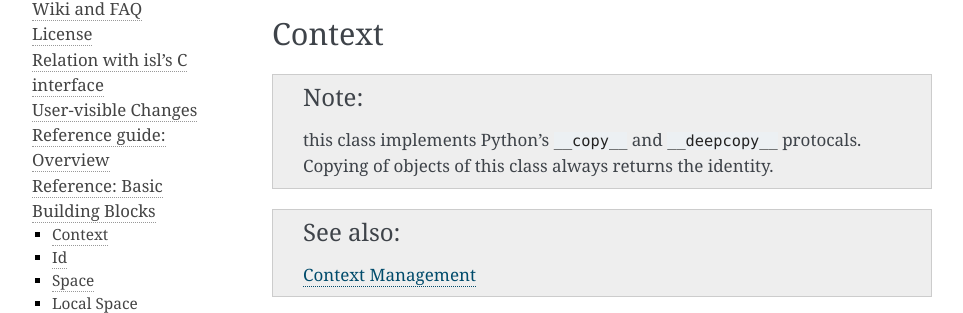
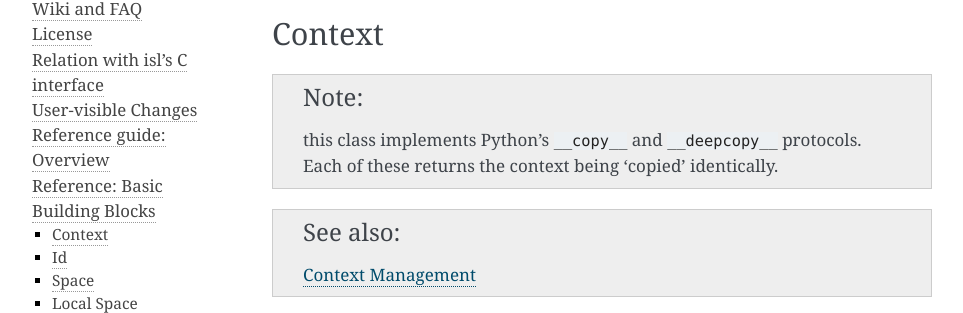
Before and after one commit to inducer/islpy, a Sphinx documentation site: the page built from doc/ref_fundamental.rst, in a window 1280 px wide and 900 px high, cut to the strip 160-473 px from the top of the window. Shown: the whole strip, without its empty margins (148-1111 px from the left). Built offline with Sphinx 7.4.7, drawn with Linux system fonts in a browser that asks for light colours; formulas are drawn with MathJax 3.

Commit message:
Update doc/ref_fundamental.rst
Co-authored-by: Andreas Klöckner <inform@tiker.net>

```diff
--- a/doc/ref_fundamental.rst
+++ b/doc/ref_fundamental.rst
@@ -7,7 +7,7 @@ Context
 -------
 
 .. note:: this class implements Python's ``__copy__`` and ``__deepcopy__``
-    protocals. Copying of objects of this class always returns the identity.
+    protocols. Each of these returns the context being 'copied' identically.
 
 .. seealso:: :ref:`sec-context-management`
 
```
